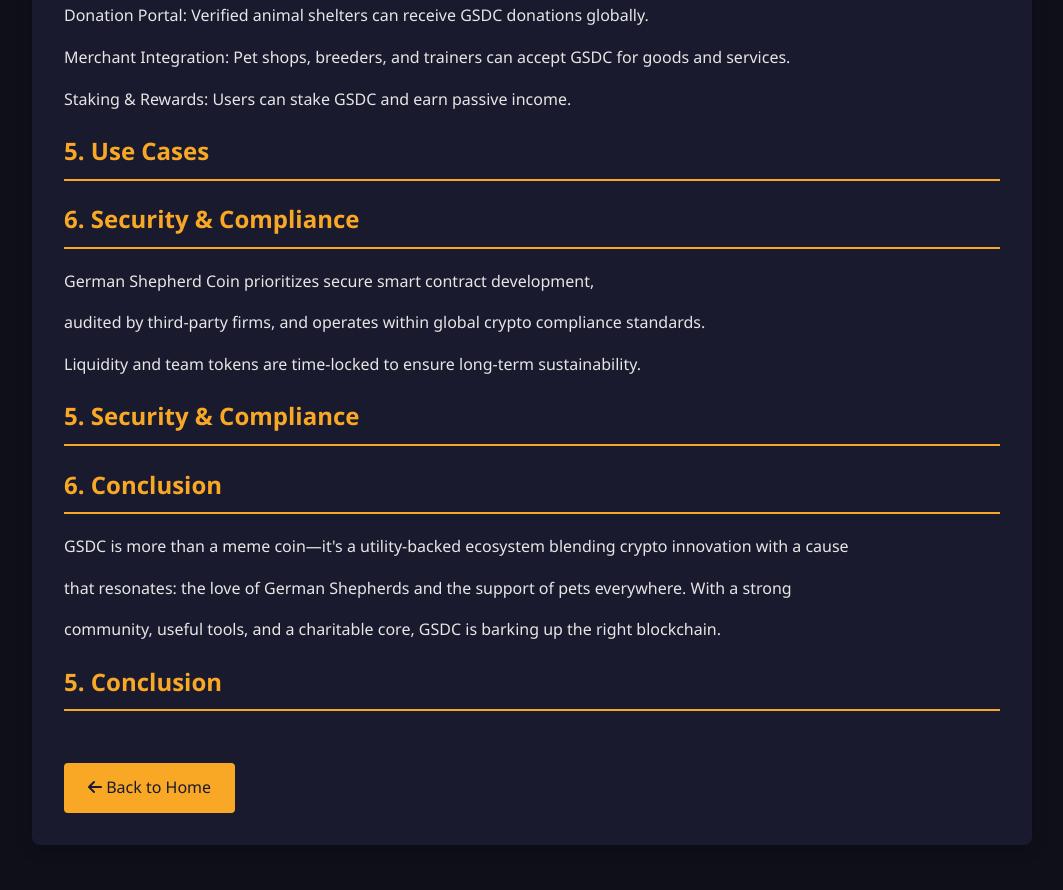
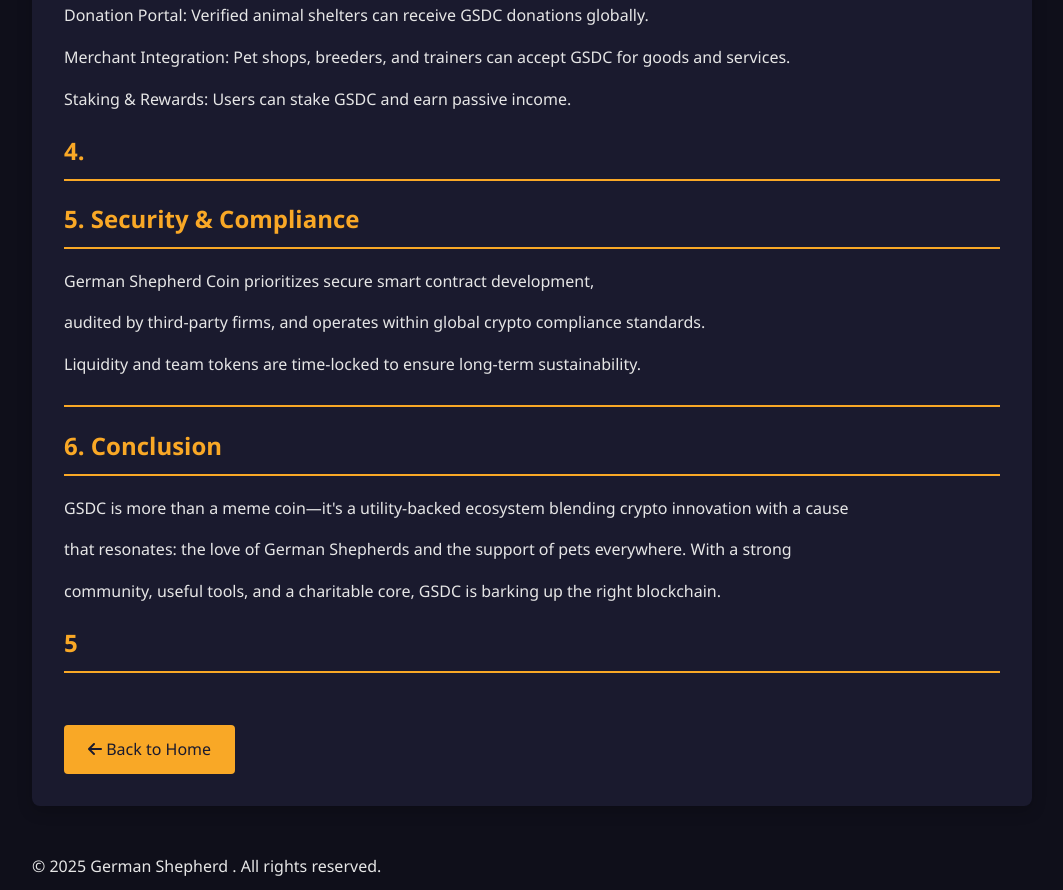
Before and after one commit to Germanshepherdcoin/germanshepherd, a plain HTML site: page whitepaper.html in a window 1280 px wide. Shown: the part 1520-2410 px from the top of the page, without its empty margins (108-1171 px from the left). Drawn offline with Linux system fonts and the light colour scheme.

Commit message:
Add files via upload

```diff
--- a/whitepaper.html
+++ b/whitepaper.html
@@ -84,7 +84,7 @@
                 <li>Total Supply: 399 Trillion GSM</li>
                 <li>Public Sale: 90%</li>
                 <li>Team (Locked): 5%</li>
-                <li>5% marketing/development</li>
+                <li>marketing/development 5% </li>
             </ul>
 
             <h2>3. Roadmap</h2>
@@ -101,21 +101,21 @@
              <p>Merchant Integration: Pet shops, breeders, and trainers can accept GSDC for goods and services.</p>
              <p>Staking & Rewards: Users can stake GSDC and earn passive income.</p>
 
-             <h2>5. Use Cases</h2>
+             <h2>4.</h2>
 
-             <h2>6. Security & Compliance</h2>
+             <h2>5. Security & Compliance</h2>
              <p>German Shepherd Coin prioritizes secure smart contract development,</p>
              <p>audited by third-party firms, and operates within global crypto compliance standards.</p>
              <p>Liquidity and team tokens are time-locked to ensure long-term sustainability.</p>
 
-             <h2>5. Security & Compliance</h2>
+             <h2></h2>
 
              <h2>6. Conclusion</h2>
              <p>GSDC is more than a meme coin—it's a utility-backed ecosystem blending crypto innovation with a cause</p>
              <p>that resonates: the love of German Shepherds and the support of pets everywhere. With a strong</p>
              <p>community, useful tools, and a charitable core, GSDC is barking up the right blockchain.</p>
 
-             <h2>5. Conclusion</h2>
+             <h2>5</h2>
 
 
 
```
